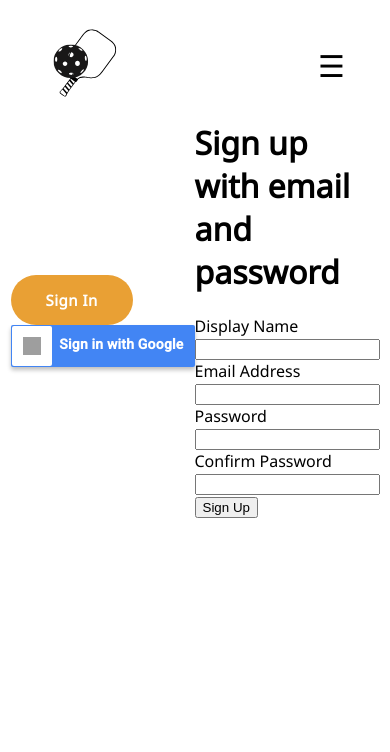
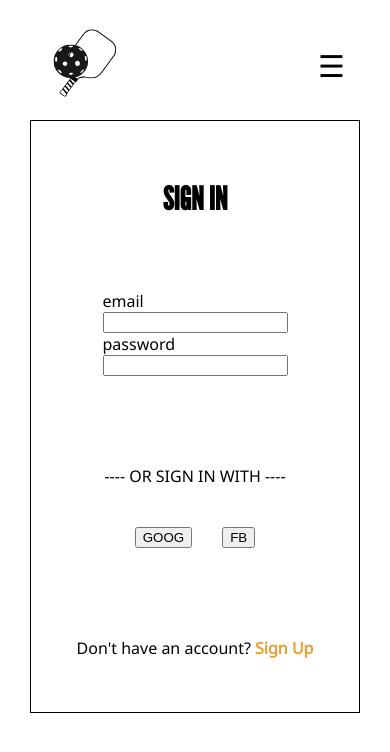
Before and after one commit to jacksonkalmbach/ipw, a React (Create React App) app: page /login in a window 390 px wide. Shown: the top 752 px of the page. Built offline with nearby package versions, Linux system fonts and the light colour scheme; no server answers; grey boxes are pictures that could not be loaded.

Commit message:
initial mobile sign in styling

```diff
--- a/src/components/sign-in/sign-in.component.jsx
+++ b/src/components/sign-in/sign-in.component.jsx
@@ -27,11 +27,34 @@ const SignInForm = () => {
 
   return(
     <div className="signin-container">
-
-      <Button>Sign In</Button>
-      <GoogleSignInBtn
-        onClick={handleGoogleSignIn}
-      />
+      <h1 className="signin-title">Sign In</h1>
+      <form className="signin-form">
+        <label>email</label>
+        <input />
+        <label>password</label>
+        <input />
+      </form>
+      <div className="social-media-signin-web">
+        <Button>Sign In</Button>
+        <GoogleSignInBtn
+          onClick={handleGoogleSignIn}
+        />
+      </div>
+      <div className="social-media-signin-mobile">
+        <p>---- OR SIGN IN WITH ----</p>
+        <div className="social-media-signin-mobile-button-container">
+          <button
+            onClick={handleGoogleSignIn}
+          >GOOG</button>
+          <button>FB</button>
+        </div>
+      </div>
+      <div>
+        <p>
+          Don't have an account?
+          <span className="sign-up-prompt"> Sign Up</span>
+        </p>
+      </div>
     </div>
   )
 };
--- a/src/components/sign-in/sign-in.styles.scss
+++ b/src/components/sign-in/sign-in.styles.scss
@@ -1,6 +1,55 @@
 .signin-container {
   display: flex;
   flex-direction: column;
+  justify-content: space-around;
+  align-items: center;
   width: 380px;
+}
 
+.signin-title {
+  margin-top: 60;
+  margin-bottom: 0;
+  font-family: 'League Gothic', sans-serif;
+  text-transform: uppercase;
 }
+
+.signin-form {
+  margin-top: 0;
+  display: flex;
+  flex-direction: column;
+}
+
+@media only screen and (max-width: 767px) {
+  .signin-container {
+    width: 90vw;
+    height: 70vh;
+    margin-top: 20px;
+    border: 1px solid black;
+  }
+
+  .sign-up-prompt {
+    color: #e9a034;
+    font-weight: bolder;
+  }
+
+  .social-media-signin-web {
+    display: none;
+  }
+
+  .social-media-signin-mobile {
+    margin-top: 0;
+  }
+
+  .social-media-signin-mobile-button-container {
+    margin-top: 40px;
+    display: flex;
+    justify-content: center;
+    gap: 30px;
+  }
+}
+
+@media only screen and (min-width: 768px) {
+  .social-media-signin-mobile {
+    display: none;
+  }
+}
--- a/src/routes/authentication/authentication.component.jsx
+++ b/src/routes/authentication/authentication.component.jsx
@@ -5,10 +5,13 @@ import SignUpForm from "../../components/sign-up/sign-up.component";
 import './authentication.styles.scss';
 
 const Authentication = () => {
+
+
+
   return(
     <div className="auth-container">
       <SignInForm />
-      <SignUpForm />
+      {/* <SignUpForm /> */}
     </div>
   )
 };
```
Also changed, not shown: src/routes/authentication/authentication.styles.scss (line endings or trailing spaces).
